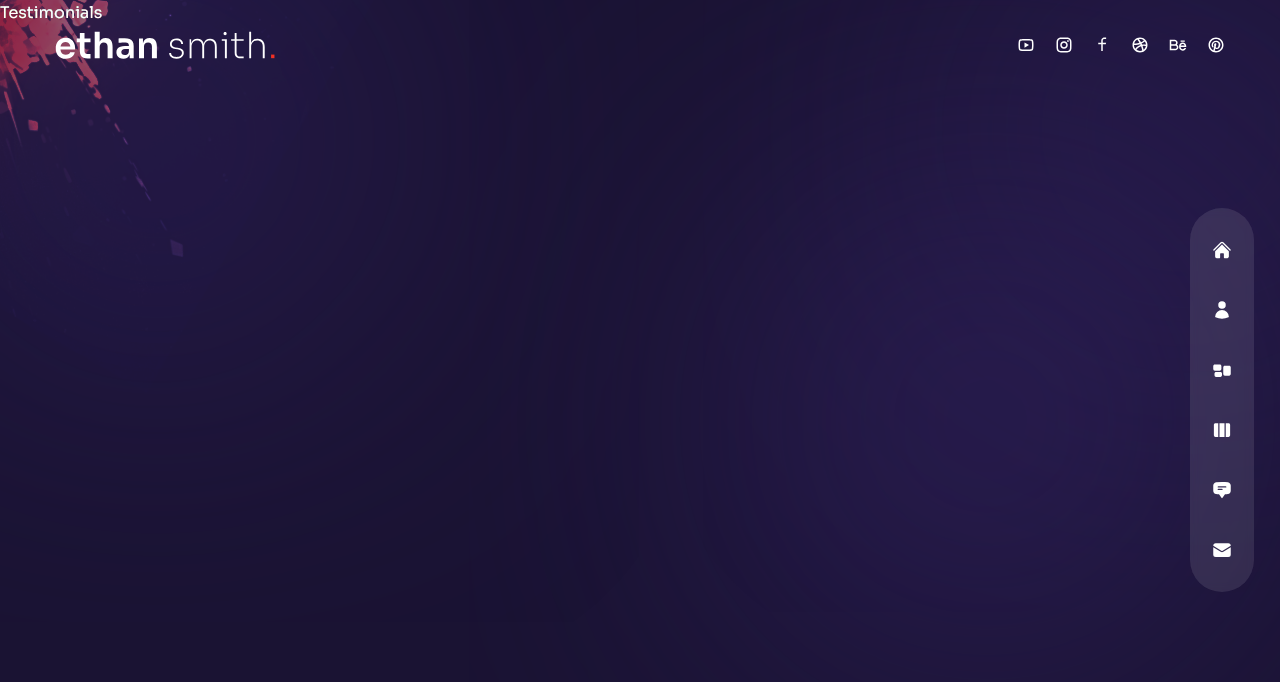
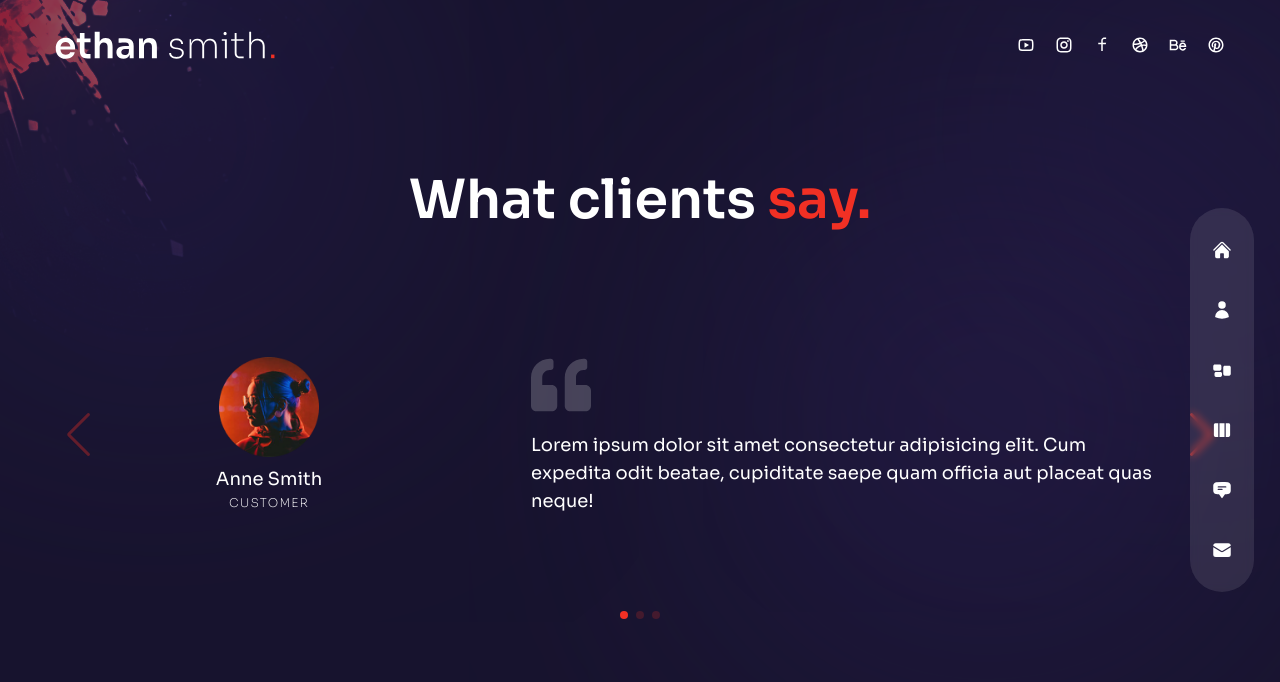
Before and after one commit to sebaespinosa/portfolio_nextjs_tailwind_framermotion, a Next.js app: page /testimonials in a window 1280 px wide. Shown: the top 682 px of the page. Built offline with nearby package versions, Linux system fonts and the light colour scheme.

Commit message:
testimonios y contacto listo

```diff
--- a/src/app/contact/page.tsx
+++ b/src/app/contact/page.tsx
@@ -1,5 +1,61 @@
+'use client'
+
+//componentes
+import Circles from "@/components/Circles";
+
+//icons
+import { BsArrowRight } from "react-icons/bs";
+
+//framer motion
+import{ motion } from 'framer-motion';
+
+//variants
+import { fadeIn } from "../../../variants";
+import Transition from "@/components/Transition";
+
 export default function Contact() {
     return(
-        <div>Contact</div>
+        <>
+        <Transition />
+        <div className="h-full bg-primary/30">
+            <div className="container mx-auto py-32 text-center xl:text-left flex items-center justify-center h-full">
+                {/* text and form */}
+                <div className="flex flex-col w-full max-w-[700px]">
+                    {/* text */}
+                    <motion.h2
+                     variants={fadeIn('up', 0.2)}
+                     initial='hidden'
+                     animate='show'
+                     exit='hidden'
+                     className="h2 text-center mb-12">
+                        Let's <span className="text-accent">connect.</span>
+                    </motion.h2>
+                    {/* form */}
+                    <motion.form
+                     variants={fadeIn('up', 0.4)}
+                     initial='hidden'
+                     animate='show'
+                     exit='hidden'
+                    action=""
+                    className="flex-1 flex flex-col gap-6 w-full mx-auto">
+                        {/* input group */}
+                        <div className="flex gap-x-6 w-full">
+                            <input type="text" placeholder="name" className="input" />
+                            <input type="text" placeholder="email" className="input" />
+                        </div>
+                        <input type="text" placeholder="subject" className="input" />
+                        <textarea placeholder="message" className="textarea"></textarea>
+                        <button className="btn rounded-full border border-white/50 max-w-[170px] px-8 transition-all duration-300 flex items-center justify-center overflow-hidden hover:border-accent group">
+                            <span className="group:hover:-translate-y-[120%] group-hover:opacity-0 transition-all duration-500">
+                                Let's talk
+                            </span>
+                            <BsArrowRight className="-translate-y-[120%] opacity-0 group-hover:flex group-hover:-translate-y-0 group-hover:opacity-100 transition-all duration-300 absolute text-[22px]" />
+                        </button>
+                    </motion.form>
+                </div>
+
+            </div>
+        </div>
+        </>
     )
 }
--- a/src/app/testimonials/page.tsx
+++ b/src/app/testimonials/page.tsx
@@ -1,5 +1,36 @@
+'use client'
+import TestimonialSlider from "@/components/TestimonialSlider"
+import Transition from "@/components/Transition"
+
+import { motion } from "framer-motion";
+import { fadeIn } from "../../../variants";
+
 export default function Testimonials() {
     return(
-        <div>Testimonials</div>
+        <>
+        <Transition />
+        <div className="h-screen bg-primary/30 py-32 text-center">
+            <div className="container mx-auto h-full flex flex-col justify-center">
+                {/* title */}
+                <motion.h2
+                 variants={fadeIn('up', 0.2)}
+                 initial='hidden'
+                 animate='show'
+                 exit='hidden'
+                 className="h2 mb-8 xl:mb-0">
+                    What clients <span className="text-accent">say.</span>
+                </motion.h2>
+                {/* slider */}
+                <motion.div
+                 variants={fadeIn('up', 0.4)}
+                 initial='hidden'
+                 animate='show'
+                 exit='hidden'
+                 >
+                    <TestimonialSlider />
+                </motion.div>
+            </div>
+        </div>
+        </>
     )
 }
--- a/src/components/TestimonialSlider.tsx
+++ b/src/components/TestimonialSlider.tsx
@@ -1,3 +1,16 @@
+'use client'
+
+import { Swiper, SwiperSlide } from "swiper/react";
+import 'swiper/css';
+import 'swiper/css/navigation';
+import 'swiper/css/pagination';
+
+import { Navigation, Pagination } from 'swiper/modules';
+import Image from "next/image";
+
+//icons
+import { FaQuoteLeft } from "react-icons/fa";
+
 // testimonial data
 const testimonialData = [
     {
@@ -26,7 +39,54 @@ const testimonialData = [
 
 const TestimonialSlider = () => {
     return (
-        <div>TestimonialSlider</div>
+        <Swiper
+         navigation={true}
+         pagination={{
+            clickable: true
+         }}
+         modules={[Navigation, Pagination]}
+         className="h-[400px]"
+        >
+            { testimonialData.map( (person, index) => {
+                return(
+                    <SwiperSlide key={index}>
+                        <div className="flex flex-col items-center md:flex-row gap-x-8 h-full px-16">
+                            {/* avatar, name, position */}
+                            <div className="w-full max-w-[300px] flex flex-col xl:justify-center items-center relative mx-auto xl:mx-0">
+                                <div className="flex flex-col justify-center text-center">
+                                    {/* avatar */}
+                                    <div className="mb-2 mx-auto">
+                                        <Image
+                                            width={100}
+                                            height={100}
+                                            src={person.image}
+                                            alt=""
+                                        />
+                                    </div>
+                                    {/* name */}
+                                    <div className="text-lg">{person.name}</div>
+                                    {/* position */}
+                                    <div className="text-[12px] uppercase font-extralight tracking-widest">
+                                        {person.position}
+                                    </div>
+                                </div>
+                            </div>
+                            {/* quote and message */}
+                            <div className="flex-1 flex flex-col justify-center before:w-[-1px] xl:before:bg-white/20 xl:before:absolute xl:before:left-0 xl:before:h-[200px] relative xl:pl-20">
+                                {/* quote icon */}
+                                <div className="mb-4">
+                                    <FaQuoteLeft className="text-4xl xl:text-6xl text-white/20 mx-auto md:mx-0" />
+                                </div>
+                                {/* message */}
+                                <div className="xl:text-lg text-center md:text-left">
+                                    {person.message}
+                                </div>
+                            </div>
+                        </div>
+                    </SwiperSlide>
+                )
+            }) }
+        </Swiper>
     )
 }
 
--- a/src/components/WorkSlider.tsx
+++ b/src/components/WorkSlider.tsx
@@ -10,7 +10,6 @@ import Image from "next/image";
 
 //icons
 import { BsArrowRight } from "react-icons/bs";
-import { workerData } from "worker_threads";
 
 // data
 const workSlides = {
```
